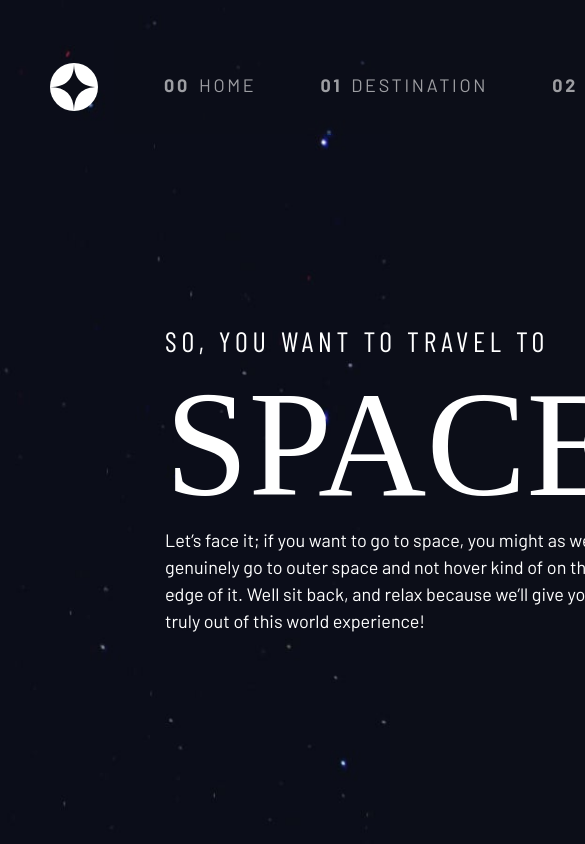
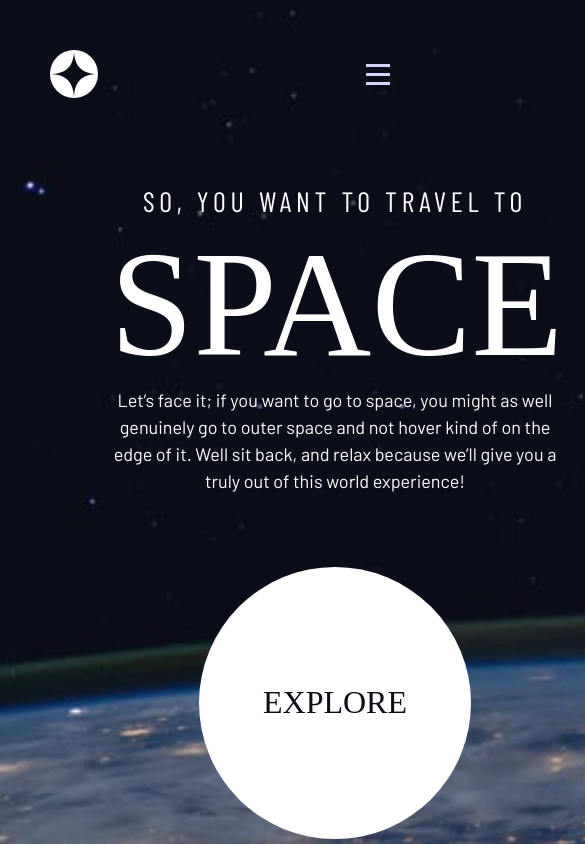
Before and after one commit to BiancaNiemann/Space_Travel_React_Router, a React (Vite) app: page / in a window 390 px wide. Shown: the top 844 px of the page, 585 px wide, since content can reach past the window. Built offline with nearby package versions, Linux system fonts and the light colour scheme; a web font is replaced by a local one.

Commit message:
home page media settings

```diff
--- a/src/components/Header.jsx
+++ b/src/components/Header.jsx
@@ -1,17 +1,19 @@
 import React from "react";
 import { Link } from "react-router-dom";
 import logo from "../images/shared/logo.svg"
+import hamburger from "../images/shared/icon-hamburger.svg"
 
 export default function Header() {
     return (
         <header className="flex header">
             <img className="logo" src={logo} />
+            <img className="hamburger" src={hamburger}/>
             <nav className="flex nav-bar">
                 <ul className="primary-navigation underline-indicators flex ">
-                    <Link to="/" className="underline uppercase text-white letter-spacing-2"><span>00</span>Home</Link>
-                    <Link to="destination" className="underline uppercase text-white letter-spacing-2"><span>01</span>Destination</Link>
-                    <Link to="crew" className="underline uppercase text-white letter-spacing-2"><span>02</span>Crew</Link>
-                    <Link to="technology" className="underline uppercase text-white letter-spacing-2"><span>03</span>Technology</Link>
+                    <Link to="/" className="underline uppercase text-white letter-spacing-2"><span className="number">00</span>Home</Link>
+                    <Link to="destination" className="underline uppercase text-white letter-spacing-2"><span className="number">01</span>Destination</Link>
+                    <Link to="crew" className="underline uppercase text-white letter-spacing-2"><span className="number">02</span>Crew</Link>
+                    <Link to="technology" className="underline uppercase text-white letter-spacing-2"><span className="number">03</span>Technology</Link>
                 </ul>
             </nav>
         </header>
--- a/src/index.css
+++ b/src/index.css
@@ -210,13 +210,13 @@ select {
 
 .large-button{
     position: relative;
-    display: grid;
+    display: inline-grid;
     z-index: 1;
     border-radius: 50%;
     aspect-ratio: 1;
     text-decoration: none;
     place-items: center;
-    width: 15rem
+    padding: 0 2em
 }
 
 .large-button::after{
@@ -353,6 +353,10 @@ select {
     padding-left: 50px;
 }
 
+.hamburger{
+    display: none;
+}
+
 /* ---------------------- */
 /* Home page */
 /* ---------------------- */
@@ -361,6 +365,7 @@ select {
     background-image: url('./images/home/background-home-desktop.jpg');
     background-repeat: no-repeat;
     background-size: cover;
+    min-width: 1500px;
     height: 100vh;
 }
 
@@ -377,7 +382,7 @@ select {
 
 .hometext{
     width: 450px;
-    margin-right: 300px;
+    margin-right: 20rem;
 }
 
 /* ---------------------- */
@@ -476,3 +481,60 @@ select {
     width: 450px;
     margin-top: 30px;
 }
+
+/* ---------------------- */
+/* Media Queries Tablet */
+/* ---------------------- */
+
+@media only screen and (max-width: 800px) {
+    .home-background{
+        background-image: url('./images/home/background-home-tablet.jpg');
+        background-repeat: no-repeat;
+        background-position: center;
+        min-width: 800px;
+    }
+    .header{
+        margin-top: 0;
+    }
+    .number{
+        display: none;
+    }
+    .flex{
+        gap: var(--gap, 0.5rem);
+    }
+    .pos-abs{
+        margin-left: 0;
+    }
+    .homepage{
+        flex-direction: column;
+        padding-top: 0px;
+        width: 800px;
+    }
+    .hometext{
+        margin: 0 auto 4rem;
+        text-align: center;
+    }
+
+}
+
+@media only screen and (max-width: 670px) {
+    .home-background{
+        background-image: url('./images/home/background-home-mobile.jpg');
+        background-repeat: no-repeat;
+        min-width: 780px;
+    }
+    .header{
+        margin-top: 50px;
+    }
+    .hamburger{
+        display:inline-block;
+        margin-left: auto ;
+        padding-right: 50px
+    }
+    .nav-bar{
+        display: none;
+    }
+    .homepage{
+        width: 670px;
+    }
+}
```
